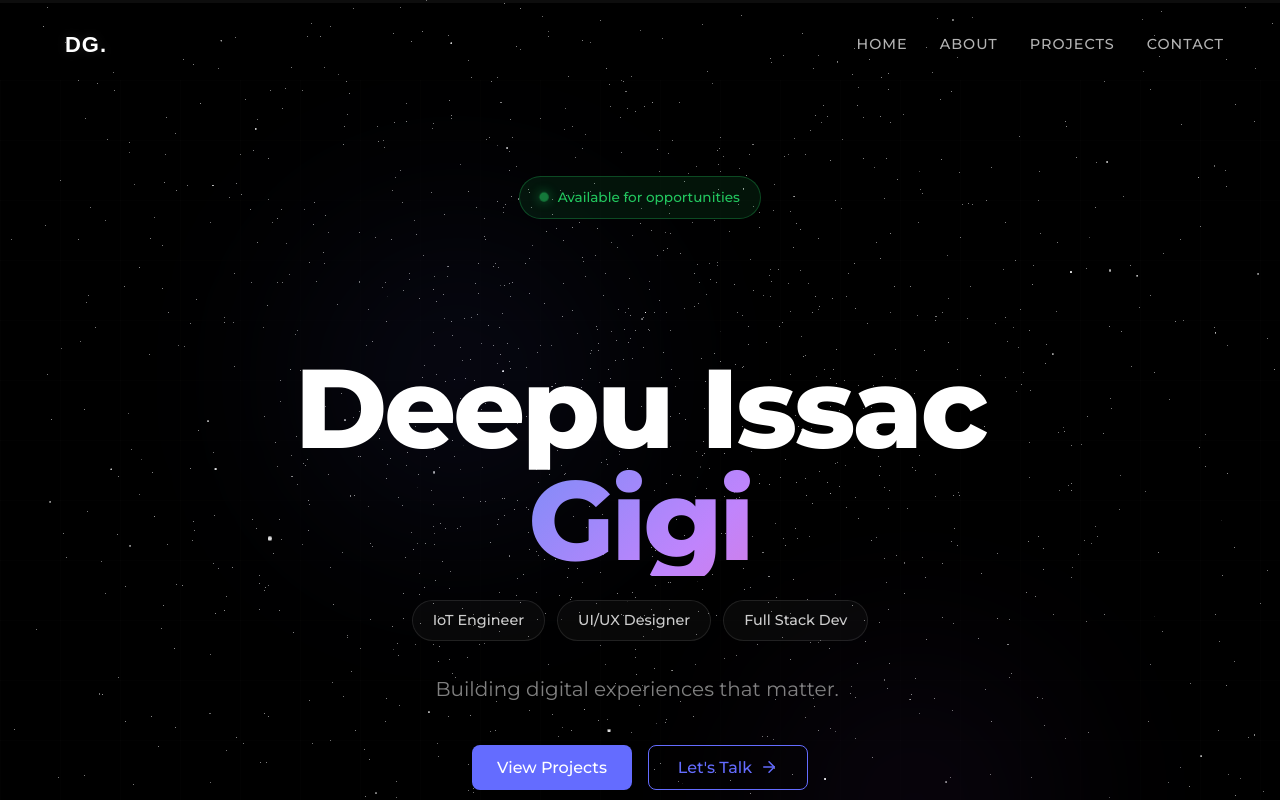
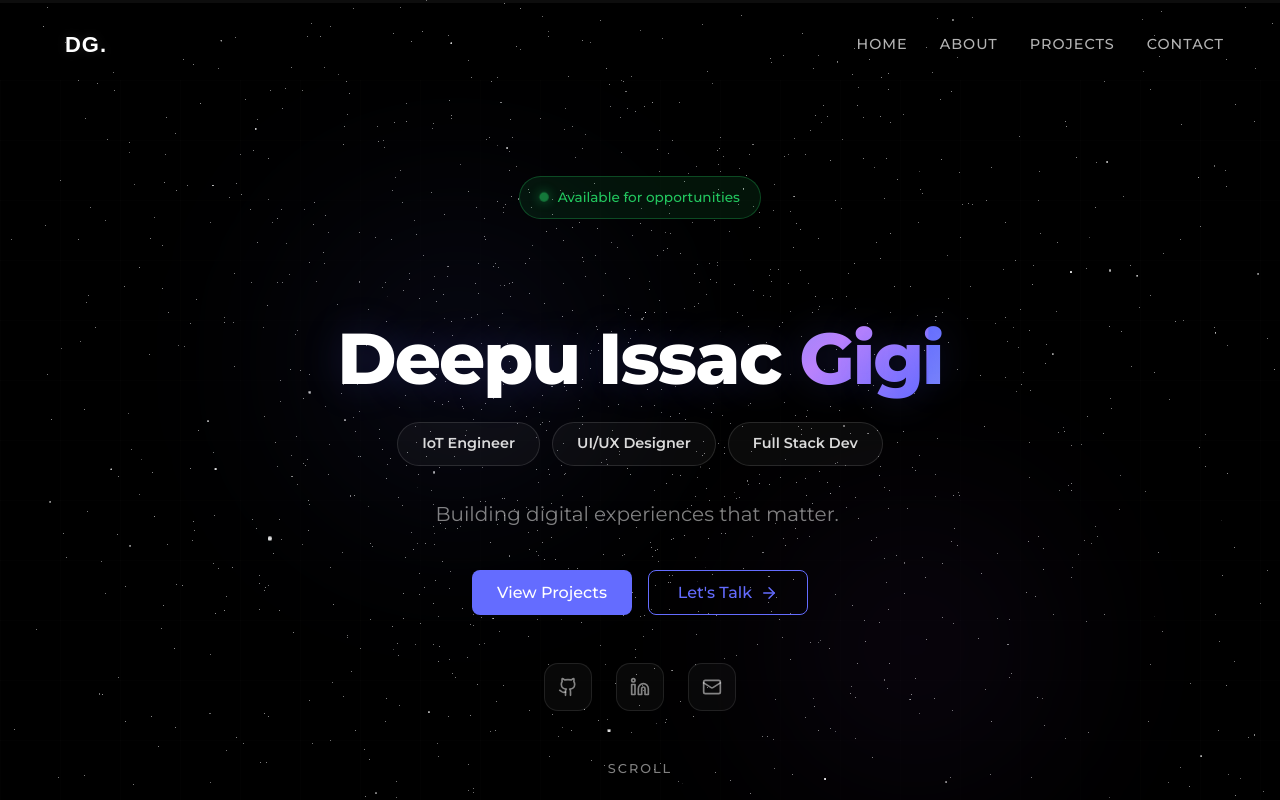
Before and after one commit to deepuissacgigi/deepuissacgigi-web, a React (Vite) app: page / in a window 1280 px wide. Shown: the top 800 px of the page. Built offline with nearby package versions, Linux system fonts and the light colour scheme; no server answers.

Commit message:
style(hero): Name on one line + enhanced effects - Smaller name size (4.5rem max vs 7rem) - Single line instead of two lines - Text shadow glow on name - Shimmer animation on gradient text - Enhanced role tags with shine effect - Glow on tag hover - Larger scale on hover

```diff
--- a/src/components/sections/Hero.jsx
+++ b/src/components/sections/Hero.jsx
@@ -59,8 +59,7 @@ const Hero = () => {
 
                 {/* Main Title */}
                 <h1 className="hero-name">
-                    <span className="name-line">Deepu Issac</span>
-                    <span className="name-line gradient-text">Gigi</span>
+                    Deepu Issac <span className="gradient-text">Gigi</span>
                 </h1>
 
                 {/* Role Tags */}
--- a/src/components/sections/Hero.scss
+++ b/src/components/sections/Hero.scss
@@ -132,28 +132,38 @@ $text-muted: rgba(255, 255, 255, 0.5);
     }
 }
 
-/* Main Name */
+/* Main Name - Single Line, Enhanced */
 .hero-name {
-    font-size: clamp(3rem, 12vw, 7rem);
+    font-size: clamp(2.5rem, 8vw, 4.5rem);
     font-weight: 800;
-    line-height: 1;
-    letter-spacing: -3px;
+    line-height: 1.1;
+    letter-spacing: -2px;
     margin-bottom: 1.5rem;
     animation: fadeInUp 0.8s ease 0.2s both;
-
-    .name-line {
-        display: block;
-    }
+    color: #fff;
+    text-shadow: 0 0 40px rgba($accent, 0.2);
 
     .gradient-text {
         background: linear-gradient(135deg,
                 $accent 0%,
                 #818cf8 30%,
                 #c084fc 60%,
-                #f472b6 100%);
+                $accent 100%);
+        background-size: 200% auto;
         -webkit-background-clip: text;
         -webkit-text-fill-color: transparent;
         background-clip: text;
+        animation: shimmer 5s linear infinite;
+    }
+}
+
+@keyframes shimmer {
+    0% {
+        background-position: 0% center;
+    }
+
+    100% {
+        background-position: 200% center;
     }
 }
 
@@ -169,7 +179,7 @@ $text-muted: rgba(255, 255, 255, 0.5);
     }
 }
 
-/* Role Tags */
+/* Role Tags - Enhanced */
 .role-tags {
     display: flex;
     justify-content: center;
@@ -180,21 +190,39 @@ $text-muted: rgba(255, 255, 255, 0.5);
 }
 
 .role-tag {
-    padding: 0.5rem 1.25rem;
-    background: rgba(255, 255, 255, 0.03);
-    border: 1px solid rgba(255, 255, 255, 0.1);
+    padding: 0.6rem 1.5rem;
+    background: rgba(255, 255, 255, 0.04);
+    border: 1px solid rgba(255, 255, 255, 0.12);
     border-radius: 100px;
     font-size: 0.9rem;
-    font-weight: 500;
-    color: rgba(255, 255, 255, 0.8);
-    transition: all 0.3s ease;
+    font-weight: 600;
+    color: rgba(255, 255, 255, 0.85);
+    transition: all 0.4s cubic-bezier(0.4, 0, 0.2, 1);
     cursor: default;
+    position: relative;
+    overflow: hidden;
+
+    &::before {
+        content: '';
+        position: absolute;
+        inset: 0;
+        background: linear-gradient(135deg, transparent 40%, rgba(255, 255, 255, 0.1) 50%, transparent 60%);
+        transform: translateX(-100%);
+        transition: transform 0.6s;
+    }
 
     &:hover {
-        background: rgba(var(--tag-color), 0.15);
+        background: rgba(255, 255, 255, 0.08);
         border-color: var(--tag-color);
         color: #fff;
-        transform: translateY(-2px);
+        transform: translateY(-3px) scale(1.05);
+        box-shadow:
+            0 10px 30px -10px rgba(0, 0, 0, 0.3),
+            0 0 20px -5px var(--tag-color);
+
+        &::before {
+            transform: translateX(100%);
+        }
     }
 }
 
```
